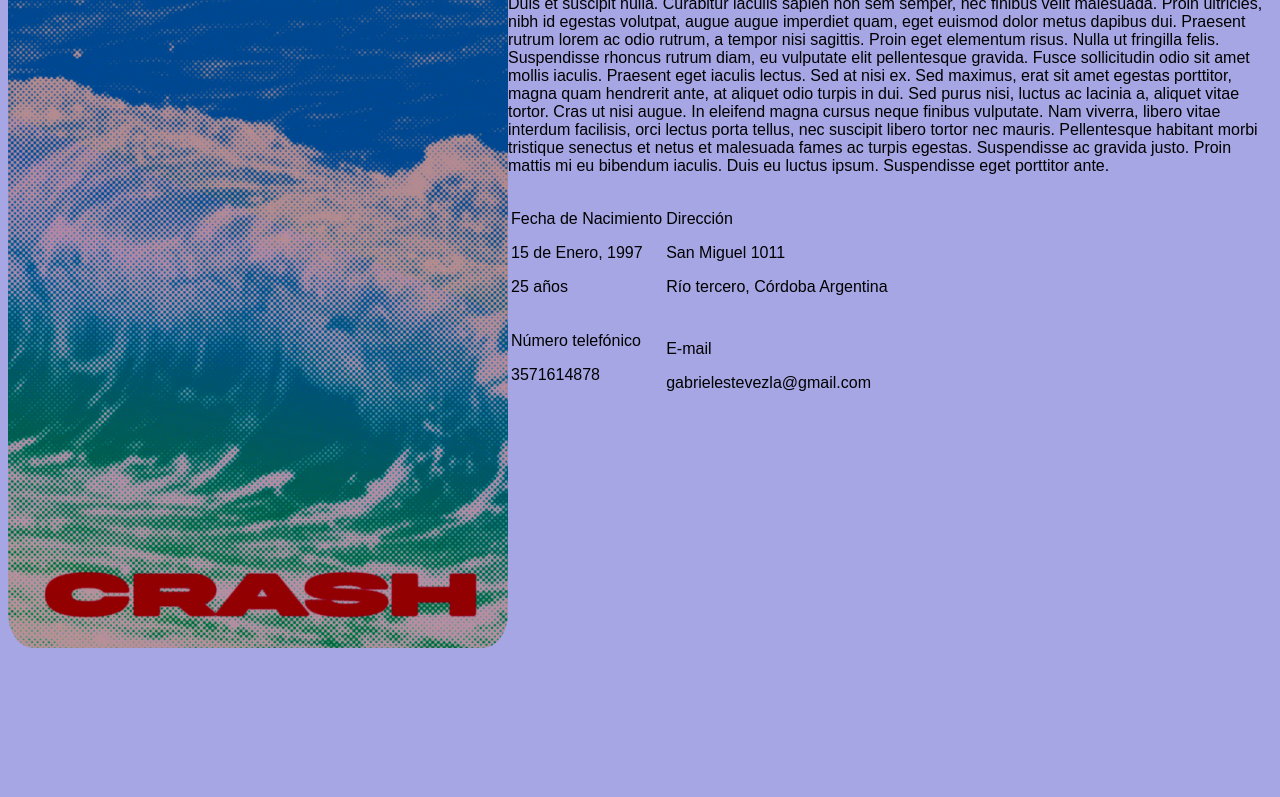
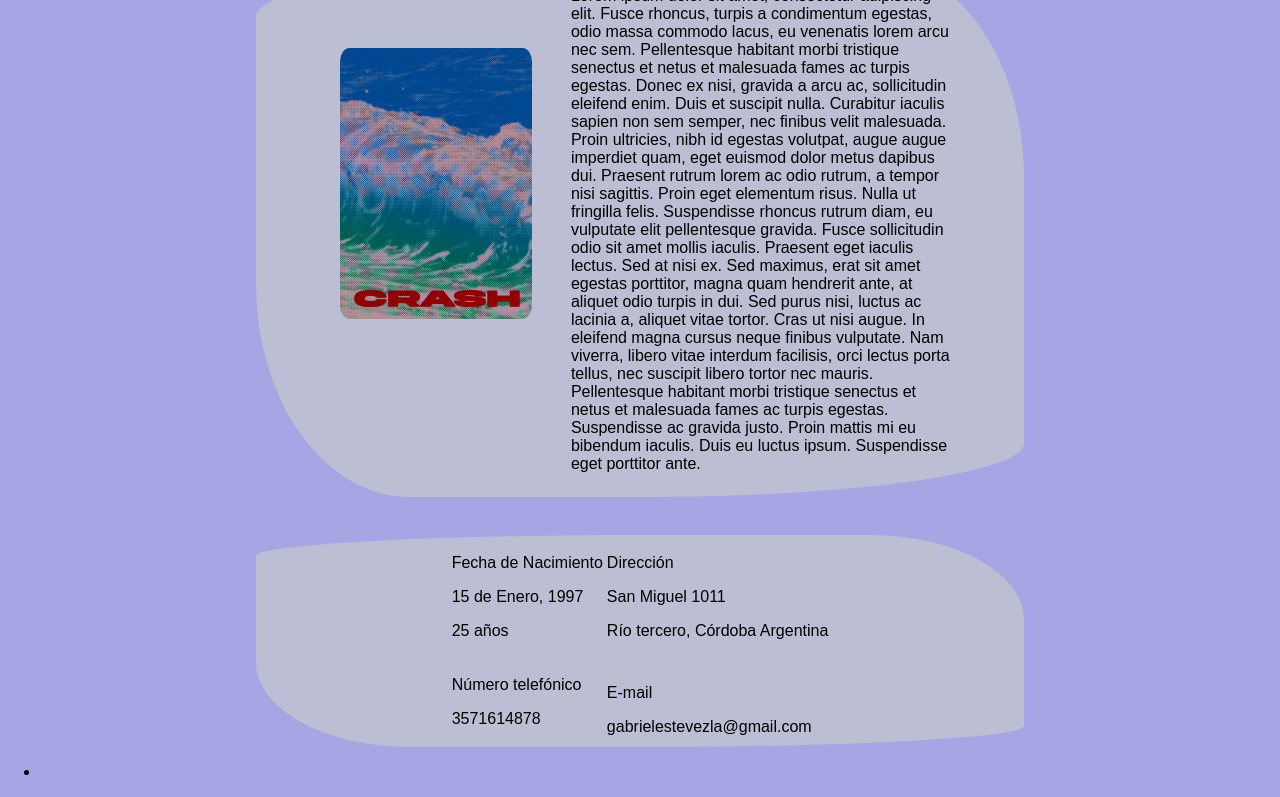
Before and after one commit to gaestev/gaestev.github.io, a plain HTML site: page Estevez Lafuente Juan Gabriel/proyecto-final.html in a window 1280 px wide. Shown: the part 157-954 px from the top of the page. Before the commit the page ends 805 px from the top, so only its background shows below. Drawn offline with Linux system fonts and the light colour scheme.

Commit message:
CSS - Configuración de secciones

```diff
--- a/Estevez Lafuente Juan Gabriel/estilos-proyectoFinal.css
+++ b/Estevez Lafuente Juan Gabriel/estilos-proyectoFinal.css
@@ -5,15 +5,50 @@ header {
     background: transparent;
     backdrop-filter: blur(50px);
     border-bottom: 2px rgb(103, 103, 230) solid;
+    width: 100%;
 }
 
 body {
     background-color: rgb(166, 166, 228);
     font-family: Arial, Helvetica, sans-serif;
+    margin: 0;
 }
-img {
+.contenedorFoto{
+    width: 100%;
+    height: auto;
+    padding: 1%;
+}
+
+.fotoCV {
     border-radius: 5%;
-    max-width: 500px;
+    max-width: 25%;
     height: auto;
     float: left;
-  }
+    margin-left: 10%;
+    margin-top: 10%;
+}
+
+.textoPortada {
+    font-family: Arial, Helvetica, sans-serif;
+    font-weight: 500;
+    text-align: match-parent;
+    max-width: 50%;
+    margin-left: auto;
+    padding-right: 10%;
+}
+
+.sección{
+    background-color: rgb(188, 190, 212);
+    border-radius: 50% 20% / 10% 40%;
+    width: 60%;
+    height: auto;
+    margin-left: auto;
+    margin-right: auto;
+    margin-top: 3%;
+}
+
+.infoPersonal{
+    margin-left: auto;
+    margin-right: auto;
+
+}
--- a/Estevez Lafuente Juan Gabriel/proyecto-final.html
+++ b/Estevez Lafuente Juan Gabriel/proyecto-final.html
@@ -25,40 +25,50 @@
         <h1 class="títuloPrincipal">Gabriel Estévez</h1>
     </header>
     <article>
-        <section class="sección1">
-            <img src="/Curso prueba/imagenes/crash.jpg" alt="FotoCV" class="fotoCV">
-            <p class="textoPortada">Lorem ipsum dolor sit amet, consectetur adipiscing elit. Fusce rhoncus, turpis a condimentum egestas, odio massa commodo lacus, eu venenatis lorem arcu nec sem. Pellentesque habitant morbi tristique senectus et netus et malesuada fames ac turpis egestas. Donec ex nisi, gravida a arcu ac, sollicitudin eleifend enim. Duis et suscipit nulla. Curabitur iaculis sapien non sem semper, nec finibus velit malesuada. Proin ultricies, nibh id egestas volutpat, augue augue imperdiet quam, eget euismod dolor metus dapibus dui. Praesent rutrum lorem ac odio rutrum, a tempor nisi sagittis.
+        <section class="sección">
+            <div class="contenedorFoto">
+                <img src="/Curso prueba/imagenes/crash.jpg" alt="FotoCV" class="fotoCV">
 
-                Proin eget elementum risus. Nulla ut fringilla felis. Suspendisse rhoncus rutrum diam, eu vulputate elit pellentesque gravida. Fusce sollicitudin odio sit amet mollis iaculis. Praesent eget iaculis lectus. Sed at nisi ex. Sed maximus, erat sit amet egestas porttitor, magna quam hendrerit ante, at aliquet odio turpis in dui. Sed purus nisi, luctus ac lacinia a, aliquet vitae tortor. Cras ut nisi augue. In eleifend magna cursus neque finibus vulputate. Nam viverra, libero vitae interdum facilisis, orci lectus porta tellus, nec suscipit libero tortor nec mauris. Pellentesque habitant morbi tristique senectus et netus et malesuada fames ac turpis egestas. Suspendisse ac gravida justo. Proin mattis mi eu bibendum iaculis. Duis eu luctus ipsum. Suspendisse eget porttitor ante.</p>
+                <div class="textoPortada">
+                    <p>Lorem ipsum dolor sit amet, consectetur adipiscing elit. Fusce rhoncus, turpis a condimentum egestas, odio massa commodo lacus, eu venenatis lorem arcu nec sem. Pellentesque habitant morbi tristique senectus et netus et malesuada fames ac turpis egestas. Donec ex nisi, gravida a arcu ac, sollicitudin eleifend enim. Duis et suscipit nulla. Curabitur iaculis sapien non sem semper, nec finibus velit malesuada. Proin ultricies, nibh id egestas volutpat, augue augue imperdiet quam, eget euismod dolor metus dapibus dui. Praesent rutrum lorem ac odio rutrum, a tempor nisi sagittis.
+
+                    Proin eget elementum risus. Nulla ut fringilla felis. Suspendisse rhoncus rutrum diam, eu vulputate elit pellentesque gravida. Fusce sollicitudin odio sit amet mollis iaculis. Praesent eget iaculis lectus. Sed at nisi ex. Sed maximus, erat sit amet egestas porttitor, magna quam hendrerit ante, at aliquet odio turpis in dui. Sed purus nisi, luctus ac lacinia a, aliquet vitae tortor. Cras ut nisi augue. In eleifend magna cursus neque finibus vulputate. Nam viverra, libero vitae interdum facilisis, orci lectus porta tellus, nec suscipit libero tortor nec mauris. Pellentesque habitant morbi tristique senectus et netus et malesuada fames ac turpis egestas. Suspendisse ac gravida justo. Proin mattis mi eu bibendum iaculis. Duis eu luctus ipsum. Suspendisse eget porttitor ante.</p>
+                </div>
+            </div>
         </section>
-        <section class="sección2">
-            <table>
+        <section class="sección">
+            <table class="infoPersonal">
                 <tr>
                 <td>
                     <p>Fecha de Nacimiento</p>
-                    <P> 15 de Enero, 1997</P>
-                    <p> 25 años</p>
+                    <P>15 de Enero, 1997</P>
+                    <p>25 años</p>
                 </td>
                 <td>
                     <p>Dirección</p>
                     <p>San Miguel 1011</p>
-                    <p> Río tercero, Córdoba Argentina</p>
+                    <p>Río tercero, Córdoba Argentina</p>
                 </td>
                 </tr>
                 <tr>
                     <td>
                         <p>Número telefónico</p>
-                     <p>3571614878</p>
+                        <p>3571614878</p>
                     </td>
                     <td>
                         <p>E-mail</p>
-                     <e-mail>gabrielestevezla@gmail.com</e-mail>
+                        <e-mail>gabrielestevezla@gmail.com</e-mail>
                     </td>
                 </tr>
             </table>
         </section>
         <section class="sección3">
             <!--Listas desordenadas con experiencia laboral previa-->
+            <ul>
+                <li>
+
+                </li>
+            </ul>
         </section>
         <section class="sección4">
             <!--educación-->
```
